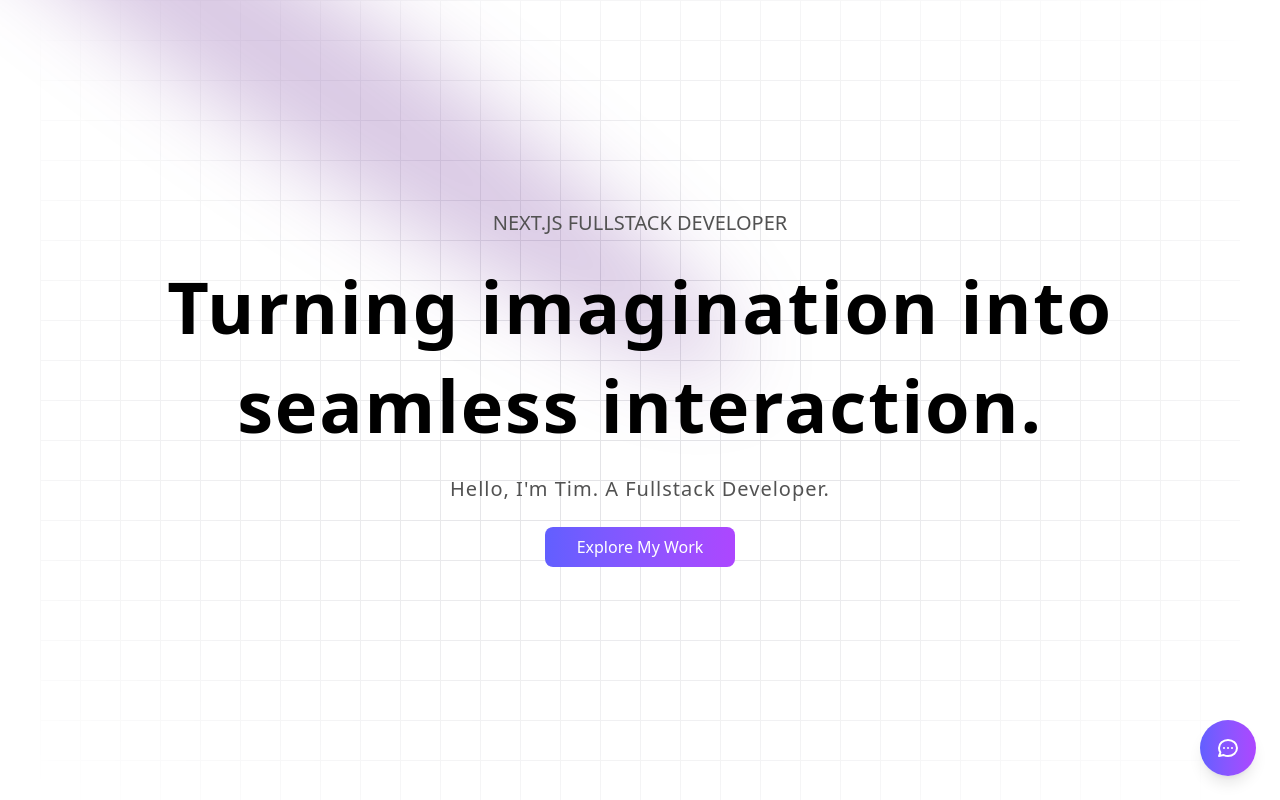
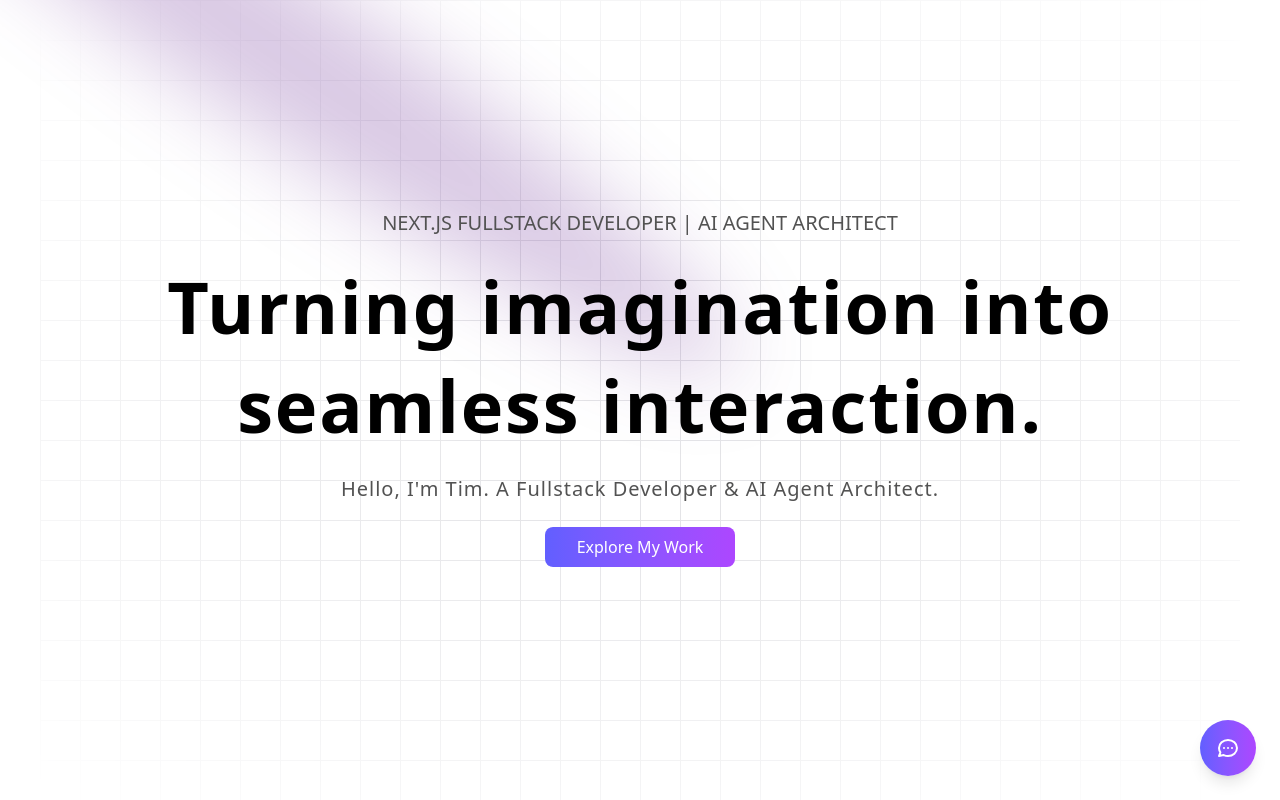
Before and after one commit to Timmahoney2000/nextjs-portfolio, a Next.js app: page / in a window 1280 px wide. Shown: the top 800 px of the page. Built offline with nearby package versions, Linux system fonts and the light colour scheme.

Commit message:
updated hero description

```diff
--- a/src/app/components/Hero.tsx
+++ b/src/app/components/Hero.tsx
@@ -23,9 +23,9 @@ export default function Hero() {
       {/* Radial gradient for the container to give a faded look */}
       <div className="pointer-events-none absolute inset-0 flex items-center justify-center bg-white [mask-image:radial-gradient(ellipse_at_center,transparent_20%,black)] dark:bg-black"></div>
       <div className='z-50'>
-        <h2 className='text-neutral-600 dark:text-neutral-300 uppercase text-xl text-center'>Next.js Fullstack Developer</h2>
+        <h2 className='text-neutral-600 dark:text-neutral-300 uppercase text-xl text-center'>Next.js Fullstack Developer | AI Agent Architect</h2>
         <TextGenerateEffect words='Turning imagination into seamless interaction.'/>
-        <p className='text-center text-neutral-600 dark:text-neutral-300 lg:text-xl md:tracking-wider'>Hello, I&apos;m Tim. A Fullstack Developer.</p>
+        <p className='text-center text-neutral-600 dark:text-neutral-300 lg:text-xl md:tracking-wider'>Hello, I&apos;m Tim. A Fullstack Developer & AI Agent Architect.</p>
         <div className='flex justify-center my-6'>
           <a href="#RecentProjects" className='px-8 py-2 rounded-lg bg-gradient-to-r from-indigo-500 to-purple-500 text-white'>Explore My Work</a>
         </div>
```
